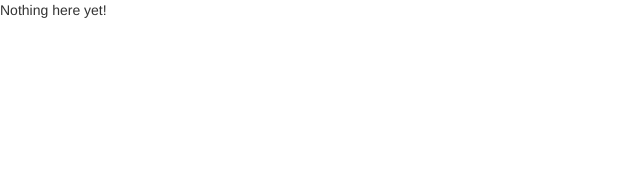
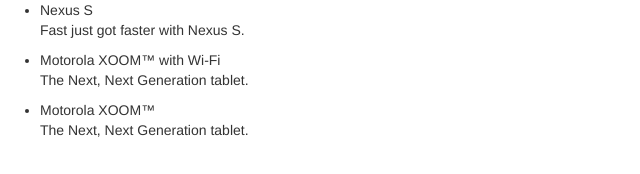
Before and after one commit to BobbumMan/angular, a website: page public/index.html in a window 1280 px wide. Shown: the whole page, without its empty margins (0-640 px from the left). Drawn offline with nearby package versions, Linux system fonts and the light colour scheme.

Commit message:
Update files

```diff
--- a/public/index.html
+++ b/public/index.html
@@ -1,15 +1,21 @@
 <!doctype html>
-<html lang="en" ng-app>
+<html lang="en" ng-app="phonecatApp">
 <head>
   <meta charset="utf-8">
   <title>My HTML File</title>
   <link rel="stylesheet" href="bower_components/bootstrap/dist/css/bootstrap.css">
   <link rel="stylesheet" href="css/app.css">
   <script src="bower_components/angular/angular.js"></script>
+  <script src="js/controllers.js"></script>
 </head>
-<body>
+<body ng-controller="PhoneListCtrl">
 
-  <p>Nothing here {{'yet' + '!'}}</p>
+  <ul>
+    <li ng-repeat="phone in phones">
+      <span>{{phone.name}}</span>
+      <p>{{phone.snippet}}</p>
+    </li>
+  </ul>
 
 </body>
 </html>
--- a/public/js/controllers.js
+++ b/public/js/controllers.js
@@ -1,3 +1,13 @@
 'use strict';
 
 /* Controllers */
+
+var phonecatApp = angular.module('phonecatApp', []);
+
+phonecatApp.controller('PhoneListCtrl', ['$scope', function($scope) {
+  $scope.phones = [
+    {name: 'Nexus S', snippet: 'Fast just got faster with Nexus S.'},
+    {name: 'Motorola XOOM™ with Wi-Fi', snippet: 'The Next, Next Generation tablet.'},
+    {name: 'Motorola XOOM™', snippet: 'The Next, Next Generation tablet.'}
+  ]
+}])
```
